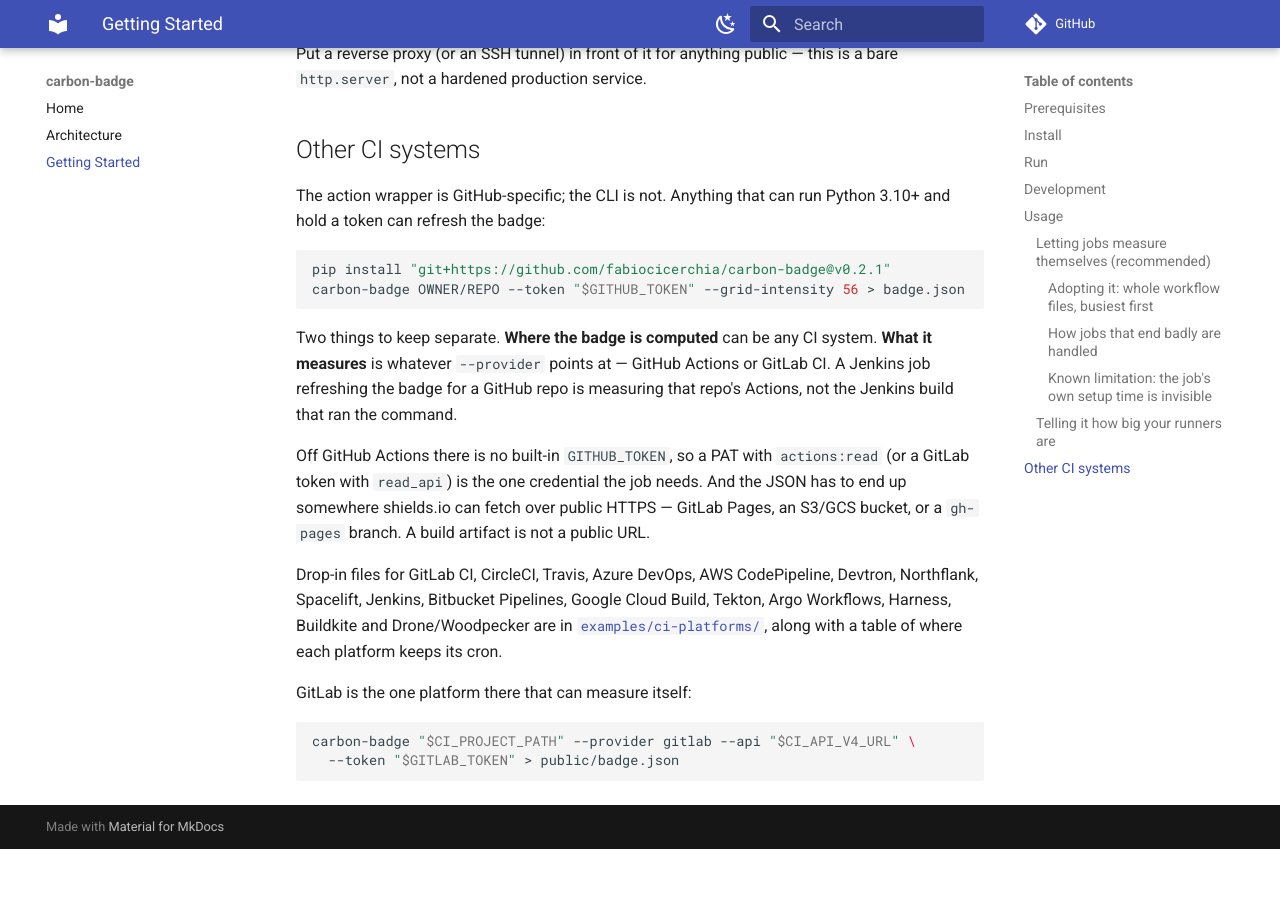
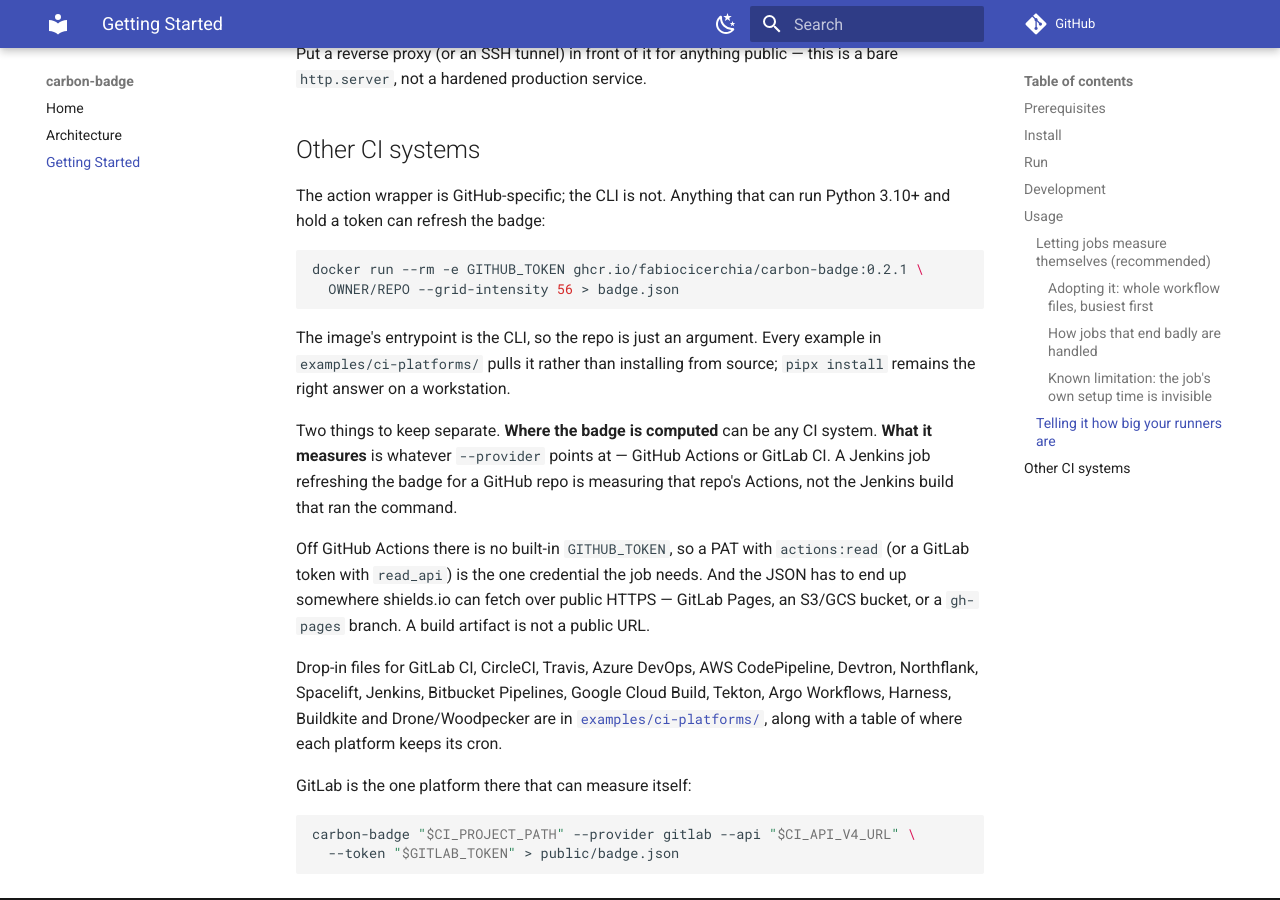
Before and after one commit to fabiocicerchia/carbon-badge, an MkDocs documentation site: the page built from docs/getting-started.md, in a window 1280 px wide and 900 px high, scrolled down 4886 px. Built offline with MkDocs 1.6.1 and Material for MkDocs 9.7.7, drawn with Linux system fonts in a browser that asks for light colours; comment, search, counter and statistics services are not loaded; before the commit the page ends 5735 px from its top, so only the background shows below that.

Commit message:
docs: show the image, not a pip install, for other CI systems
The examples all pull ghcr.io/fabiocicerchia/carbon-badge now; getting-started
showed a git install of the CLI, which no example uses any more. pipx stays as
the workstation answer.

````diff
--- a/docs/getting-started.md
+++ b/docs/getting-started.md
@@ -243,9 +243,13 @@
 Python 3.10+ and hold a token can refresh the badge:
 
 ```sh
-pip install "git+https://github.com/fabiocicerchia/carbon-badge@v0.2.1"
-carbon-badge OWNER/REPO --token "$GITHUB_TOKEN" --grid-intensity 56 > badge.json
+docker run --rm -e GITHUB_TOKEN ghcr.io/fabiocicerchia/carbon-badge:0.2.1 \
+  OWNER/REPO --grid-intensity 56 > badge.json
 ```
+
+The image's entrypoint is the CLI, so the repo is just an argument. Every
+example in `examples/ci-platforms/` pulls it rather than installing from
+source; `pipx install` remains the right answer on a workstation.
 
 Two things to keep separate. **Where the badge is computed** can be any CI
 system. **What it measures** is whatever `--provider` points at — GitHub
````
